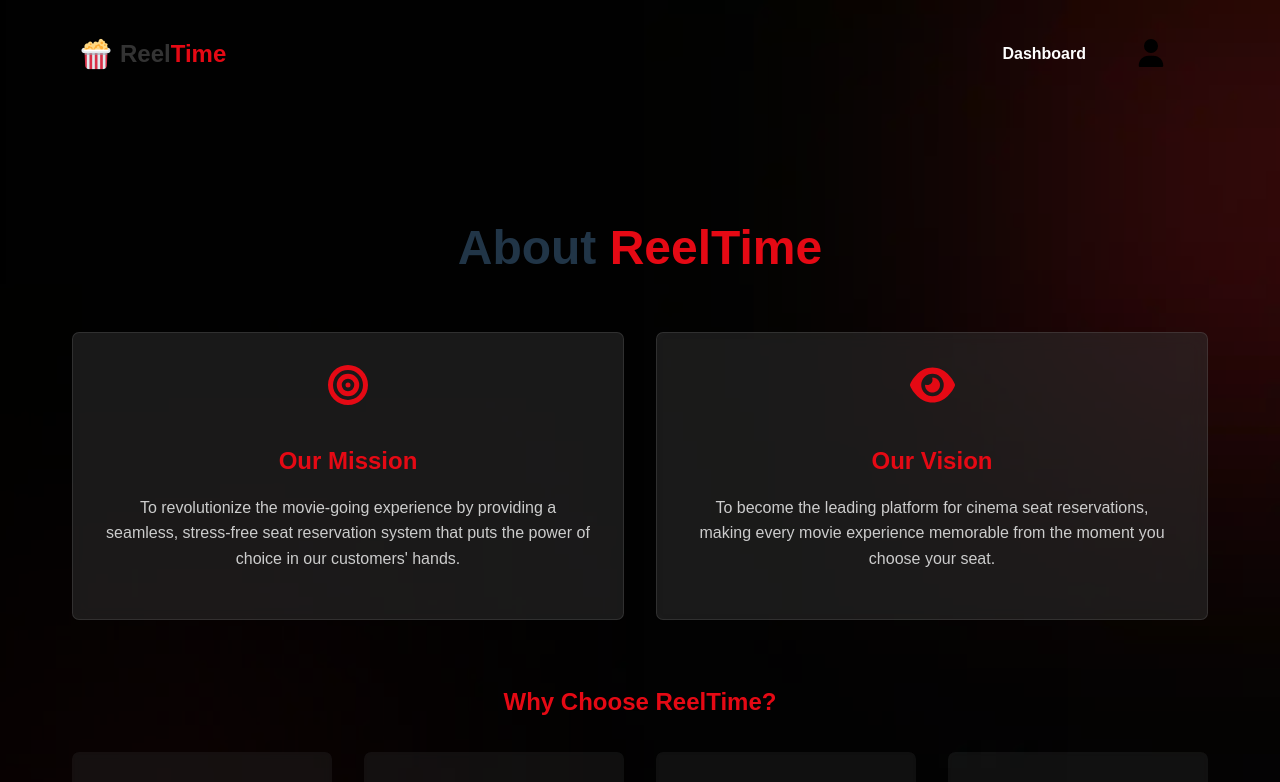
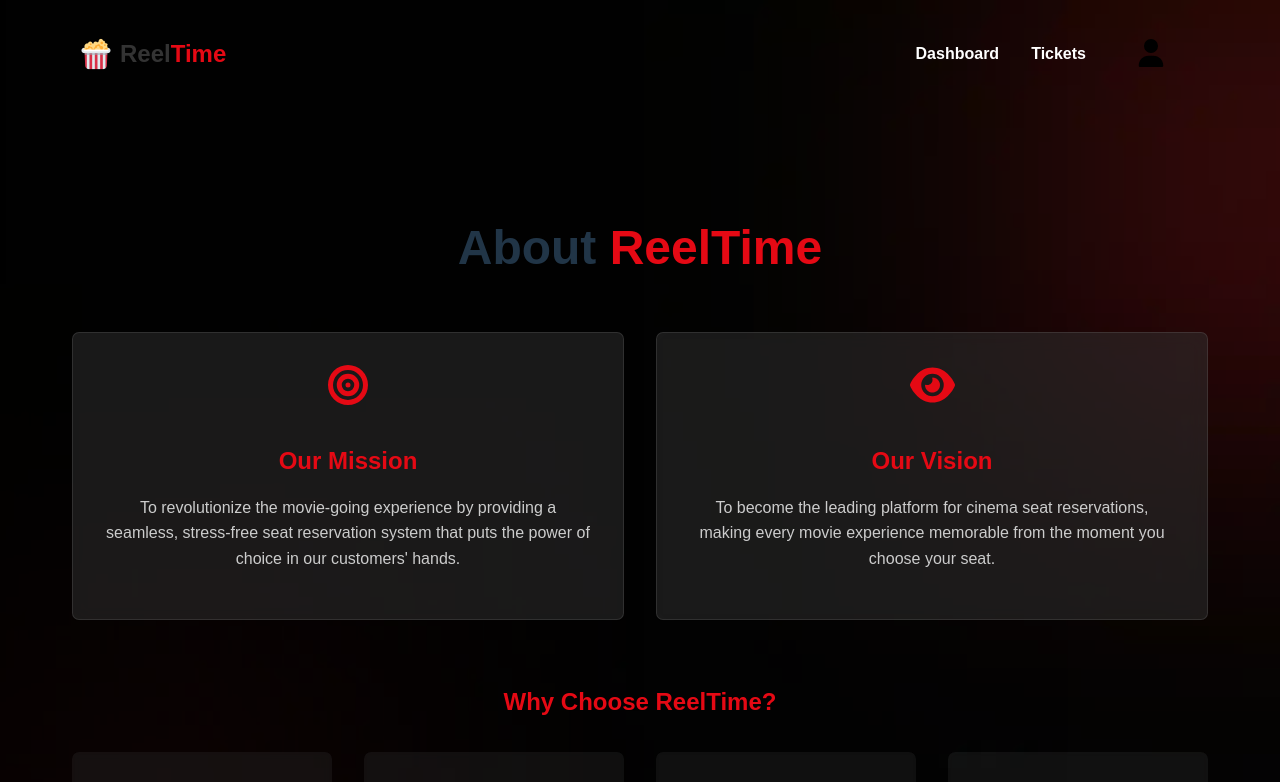
Before and after one commit to seannn9/cinema-seat-reservation, a React (Vite) app in the folder client/: page /about in a window 1280 px wide. Shown: the top 782 px of the page. Built offline with nearby package versions, Linux system fonts and the light colour scheme; no server answers; sample sign-in values are in the browser's storage.

Commit message:
added tickets link to navbar on pages that are not the tickets page

```diff
--- a/client/src/components/Navbar.jsx
+++ b/client/src/components/Navbar.jsx
@@ -50,6 +50,13 @@ export default function Navbar() {
                             Dashboard
                         </Link>
                     )}
+                {localStorage.getItem("userid") &&
+                    pathname !== "/tickets" &&
+                    pathname !== "/" && (
+                        <Link to="/tickets" className="dashboard-link">
+                            Tickets
+                        </Link>
+                    )}
                 {isLoggedIn ? (
                     <ProfileDropdown username={username} />
                 ) : (
```
